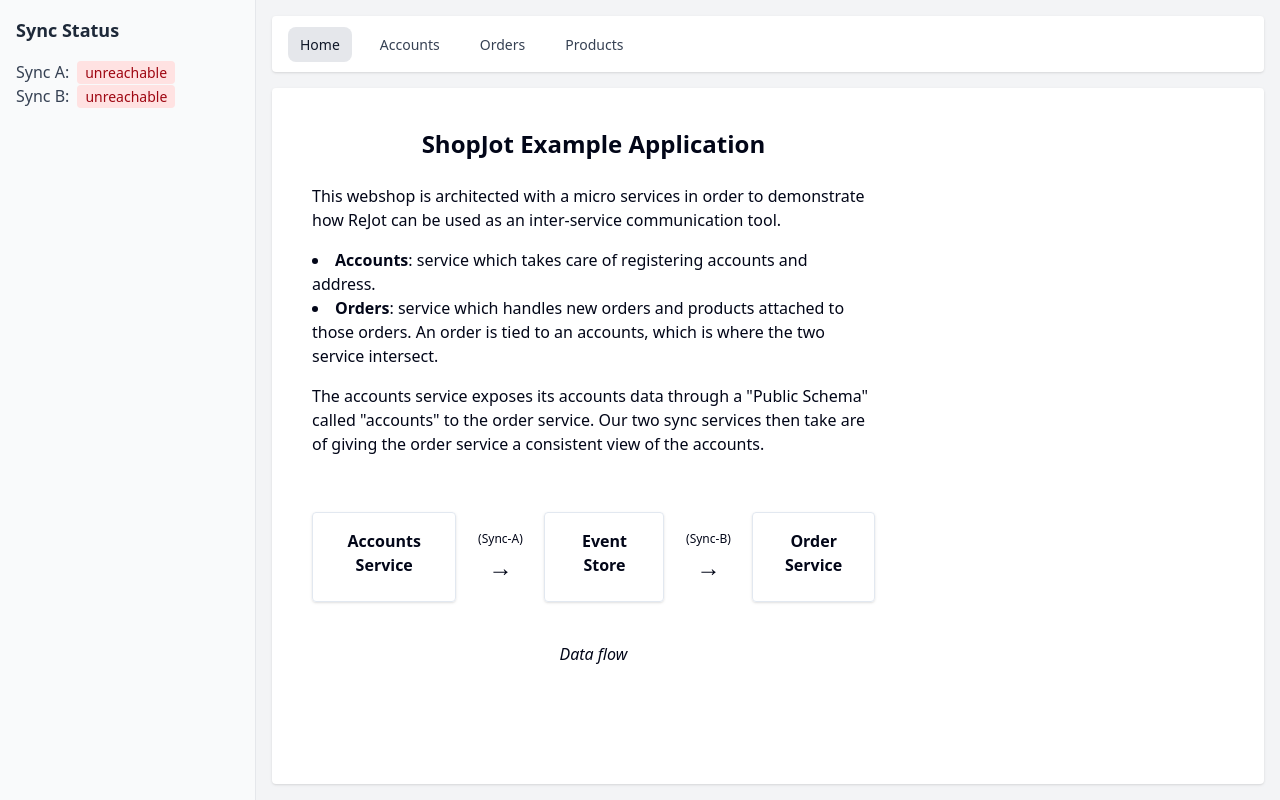
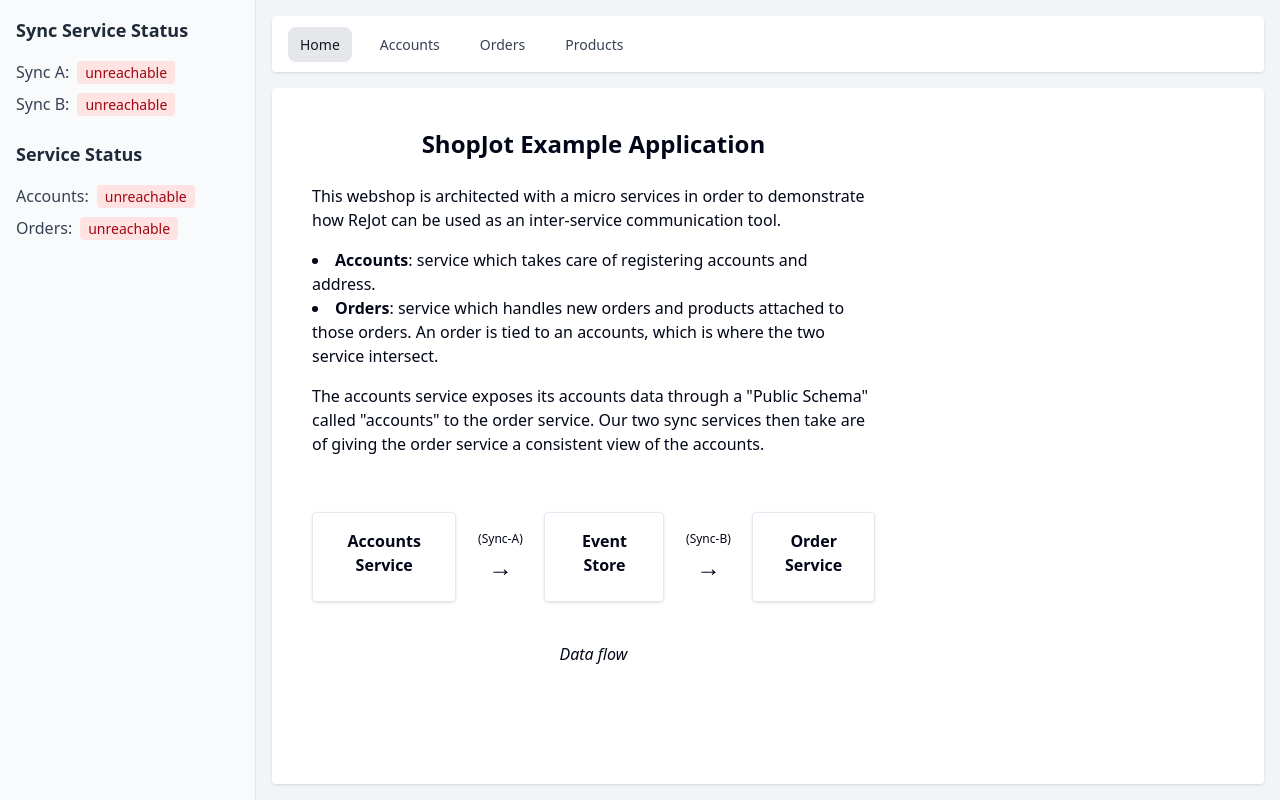
Before and after one commit to rejot-dev/example-microservice-ts, a React (Vite) app in the folder apps/shop/: page / in a window 1280 px wide. Built offline with nearby package versions, Linux system fonts and the light colour scheme; no server answers.

Commit message:
Add service status to sidebar

```diff
--- a/apps/shop/src/App.tsx
+++ b/apps/shop/src/App.tsx
@@ -1,10 +1,10 @@
 import { NavLink, Outlet } from "react-router-dom";
-import SyncStatusSidebar from "./components/SyncStatusSidebar";
+import StatusSidebar from "./components/StatusSidebar";
 
 function App() {
   return (
     <div className="flex min-h-svh flex-row bg-gray-100">
-      <SyncStatusSidebar />
+      <StatusSidebar />
       <div className="flex flex-grow flex-col p-4">
         <nav className="mb-4 rounded bg-white p-4 shadow">
           <ul className="flex space-x-4">
--- /dev/null
+++ b/apps/shop/src/components/StatusSidebar.tsx
@@ -0,0 +1,109 @@
+import { useQuery } from "@tanstack/react-query";
+import { z } from "zod";
+
+const StatusResponseSchema = z.object({
+  state: z.enum(["initial", "prepared", "started", "stopped", "closed"]),
+});
+type SyncStatus = z.infer<typeof StatusResponseSchema>["state"] | "unreachable";
+
+type SyncServices = "sync-a" | "sync-b";
+type MicroServices = "accounts" | "orders";
+
+const STATUS_URLS: Record<SyncServices, string> = {
+  "sync-a": "/sync/sync-a/status",
+  "sync-b": "/sync/sync-b/status",
+};
+
+const MICROSERVICE_URLS: Record<MicroServices, string> = {
+  accounts: "/api/accounts/status",
+  orders: "/api/orders/status",
+};
+
+async function fetchStatus(): Promise<{
+  sync: Record<SyncServices, SyncStatus>;
+  microservices: Record<MicroServices, "OK" | "unreachable">;
+}> {
+  const syncEntries = Object.entries(STATUS_URLS) as [SyncServices, string][];
+  const microserviceEntries = Object.entries(MICROSERVICE_URLS) as [MicroServices, string][];
+
+  const syncResults = await Promise.all(
+    syncEntries.map(async ([key, url]) => {
+      try {
+        const response = await fetch(url);
+        if (!response.ok) throw new Error();
+        const data = StatusResponseSchema.parse(await response.json());
+        return [key, data.state];
+      } catch {
+        return [key, "unreachable"];
+      }
+    }),
+  );
+
+  const microserviceResults = await Promise.all(
+    microserviceEntries.map(async ([key, url]) => {
+      try {
+        const response = await fetch(url);
+        if (!response.ok) throw new Error();
+        const data = await response.json();
+        return [key, data.status];
+      } catch {
+        return [key, "unreachable"];
+      }
+    }),
+  );
+
+  return {
+    sync: Object.fromEntries(syncResults),
+    microservices: Object.fromEntries(microserviceResults),
+  };
+}
+
+export default function SyncStatusSidebar() {
+  const { data: status, isLoading } = useQuery({
+    queryKey: ["syncStatus"],
+    queryFn: fetchStatus,
+    refetchInterval: 3000,
+  });
+
+  const getStatusClass = (state: SyncStatus | "OK" | "unreachable") => {
+    switch (state) {
+      case "started":
+      case "OK":
+        return "bg-green-100 text-green-800";
+      case "initial":
+      case "prepared":
+        return "bg-yellow-100 text-yellow-800";
+      default:
+        return "bg-red-100 text-red-800";
+    }
+  };
+
+  return (
+    <aside className="w-64 flex-shrink-0 border-r border-gray-200 bg-gray-50 p-4">
+      <h2 className="mb-4 text-lg font-semibold text-gray-800">Sync Service Status</h2>
+      {isLoading && <p className="text-gray-600">Loading status...</p>}
+      {status && (
+        <>
+          {Object.entries(status.sync).map(([key, state]) => (
+            <div key={key} className="mb-2">
+              <span className="font-medium text-gray-700 capitalize">{key.replace("-", " ")}:</span>
+              <span className={`ml-2 rounded px-2 py-0.5 text-sm ${getStatusClass(state)}`}>
+                {state}
+              </span>
+            </div>
+          ))}
+
+          <h2 className="mt-6 mb-4 text-lg font-semibold text-gray-800">Service Status</h2>
+          {Object.entries(status.microservices).map(([key, state]) => (
+            <div key={key} className="mb-2">
+              <span className="font-medium text-gray-700 capitalize">{key}:</span>
+              <span className={`ml-2 rounded px-2 py-0.5 text-sm ${getStatusClass(state)}`}>
+                {state}
+              </span>
+            </div>
+          ))}
+        </>
+      )}
+    </aside>
+  );
+}
--- a/apps/shop/src/components/SyncStatusSidebar.tsx
+++ /dev/null
@@ -1,69 +0,0 @@
-import { useQuery } from "@tanstack/react-query";
-import { z } from "zod";
-
-const StatusResponseSchema = z.object({
-  state: z.enum(["initial", "prepared", "started", "stopped", "closed"]),
-});
-type SyncStatus = z.infer<typeof StatusResponseSchema>["state"] | "unreachable";
-
-type SyncServices = "sync-a" | "sync-b";
-
-const STATUS_URLS: Record<SyncServices, string> = {
-  "sync-a": "/sync/sync-a/status",
-  "sync-b": "/sync/sync-b/status",
-};
-
-async function fetchStatus(): Promise<Record<SyncServices, SyncStatus>> {
-  const entries = Object.entries(STATUS_URLS) as [SyncServices, string][];
-
-  const results = await Promise.all(
-    entries.map(async ([key, url]) => {
-      try {
-        const response = await fetch(url);
-        if (!response.ok) throw new Error();
-        const data = StatusResponseSchema.parse(await response.json());
-        return [key, data.state];
-      } catch {
-        return [key, "unreachable"];
-      }
-    }),
-  );
-
-  return Object.fromEntries(results);
-}
-
-export default function SyncStatusSidebar() {
-  const { data: status, isLoading } = useQuery({
-    queryKey: ["syncStatus"],
-    queryFn: fetchStatus,
-    refetchInterval: 3000,
-  });
-
-  const getStatusClass = (state: SyncStatus) => {
-    switch (state) {
-      case "started":
-        return "bg-green-100 text-green-800";
-      case "initial":
-      case "prepared":
-        return "bg-yellow-100 text-yellow-800";
-      default:
-        return "bg-red-100 text-red-800";
-    }
-  };
-
-  return (
-    <aside className="w-64 flex-shrink-0 border-r border-gray-200 bg-gray-50 p-4">
-      <h2 className="mb-4 text-lg font-semibold text-gray-800">Sync Status</h2>
-      {isLoading && <p className="text-gray-600">Loading status...</p>}
-      {status &&
-        Object.entries(status).map(([key, state]) => (
-          <div key={key}>
-            <span className="font-medium text-gray-700 capitalize">{key.replace("-", " ")}:</span>
-            <span className={`ml-2 rounded px-2 py-0.5 text-sm ${getStatusClass(state)}`}>
-              {state}
-            </span>
-          </div>
-        ))}
-    </aside>
-  );
-}
```
